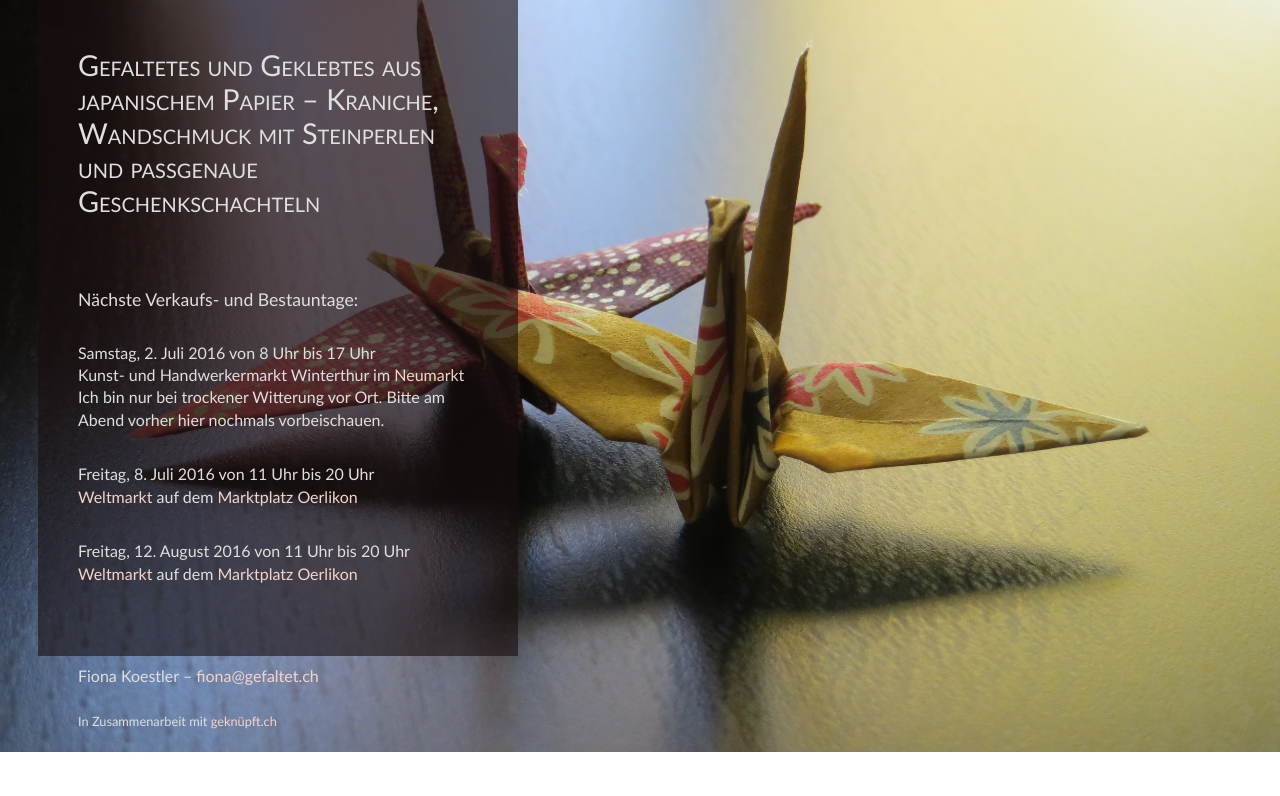
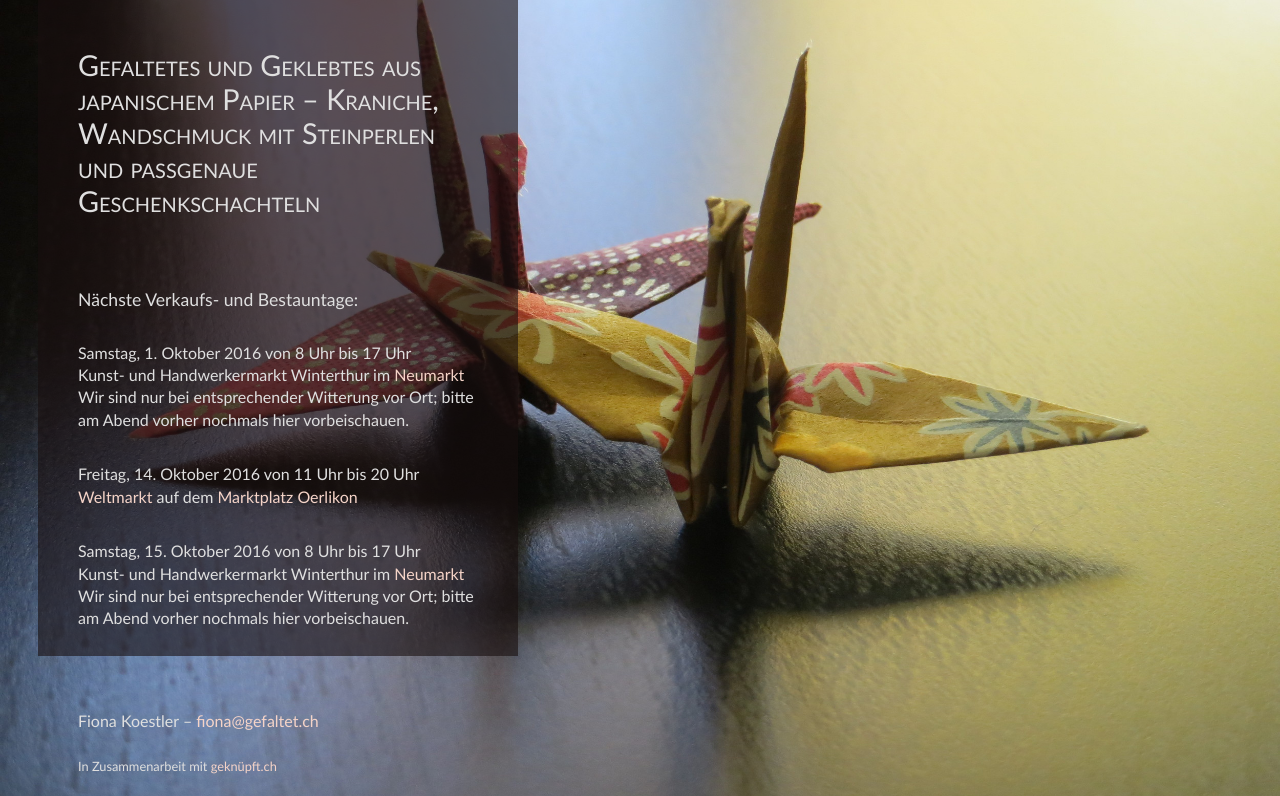
Before and after one commit to gefaltet/web, a plain HTML site: page index.html in a window 1280 px wide. Shown: the part 144-940 px from the top of the page. Before the commit the page ends 896 px from the top, so only its background shows below. Drawn offline with Linux system fonts and the light colour scheme.

Commit message:
Marktdatenanpassungen

```diff
--- a/index.html
+++ b/index.html
@@ -20,17 +20,18 @@
                 N&auml;chste Verkaufs- und Bestauntage:
             </h2>
             <p>
-                <span class="mark">Samstag, 2. Juli 2016</span> von 8 Uhr bis 17 Uhr
+                <span class="mark">Samstag, 1. Oktober 2016</span> von 8 Uhr bis 17 Uhr
                 <br/>Kunst- und Handwerkermarkt Winterthur im <a href="http://map.search.ch/d/zdkodrmzd" target="_blank">Neumarkt</a>
-                <br/>Ich bin nur bei trockener Witterung vor Ort. Bitte am Abend vorher hier nochmals vorbeischauen.
+                <br/>Wir sind nur bei entsprechender Witterung vor Ort; bitte am Abend vorher nochmals hier vorbeischauen.
             </p>
             <p>
-                <span class="mark">Freitag, 8. Juli 2016</span> von 11 Uhr bis 20 Uhr
+                <span class="mark">Freitag, 14. Oktober 2016</span> von 11 Uhr bis 20 Uhr
                 <br/><a href="http://www.weltmarkt-oerlikon.ch/" target="_blank">Weltmarkt</a> auf dem <a href="http://map.search.ch/d/dlizdgzyj" target="_blank">Marktplatz Oerlikon</a>
             </p>
             <p>
-                <span class="mark">Freitag, 12. August 2016</span> von 11 Uhr bis 20 Uhr
-                <br/><a href="http://www.weltmarkt-oerlikon.ch/" target="_blank">Weltmarkt</a> auf dem <a href="http://map.search.ch/d/dlizdgzyj" target="_blank">Marktplatz Oerlikon</a>
+                <span class="mark">Samstag, 15. Oktober 2016</span> von 8 Uhr bis 17 Uhr
+                <br/>Kunst- und Handwerkermarkt Winterthur im <a href="http://map.search.ch/d/zdkodrmzd" target="_blank">Neumarkt</a>
+                <br/>Wir sind nur bei entsprechender Witterung vor Ort; bitte am Abend vorher nochmals hier vorbeischauen.
             </p>
         </div>
         <div id="contact">
```
